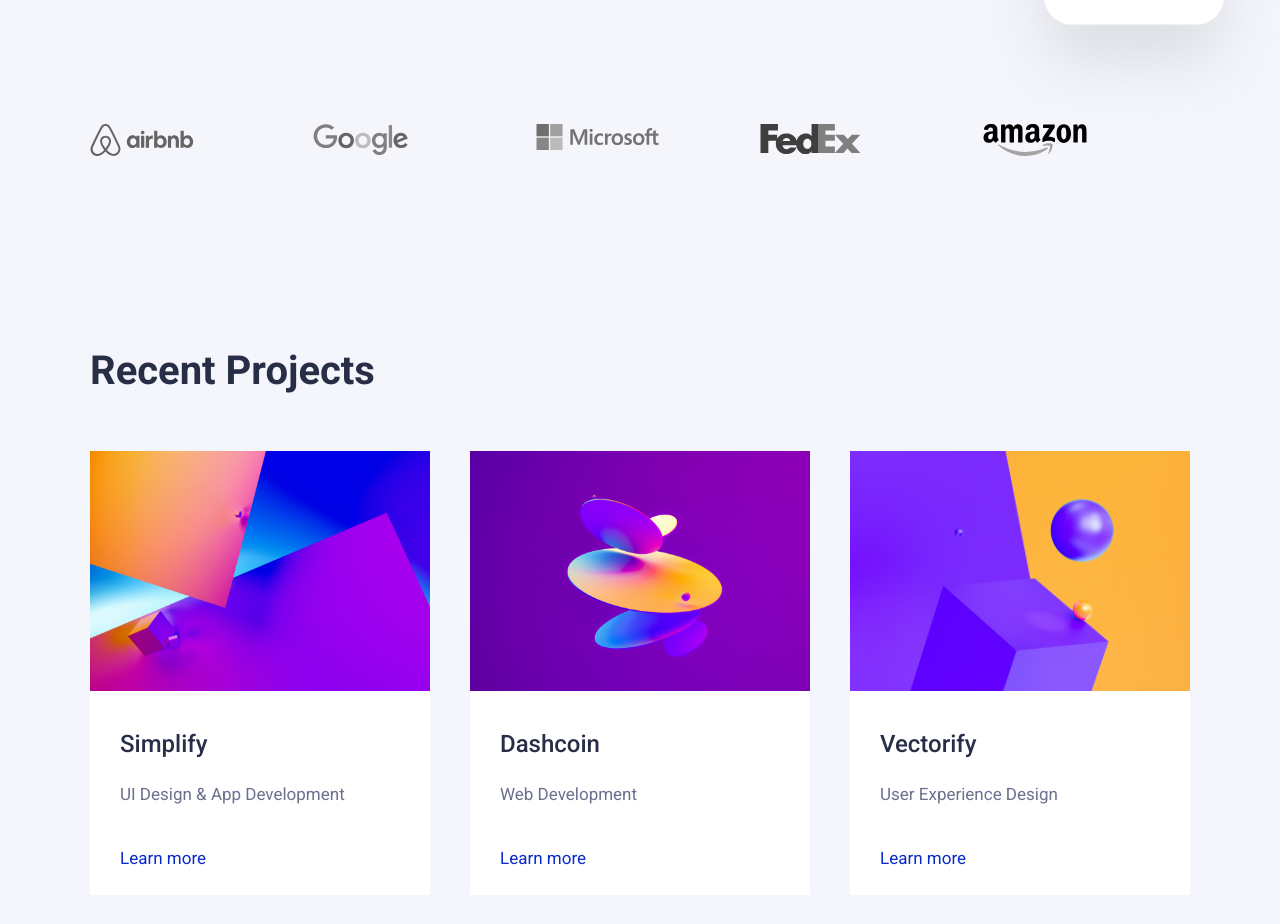
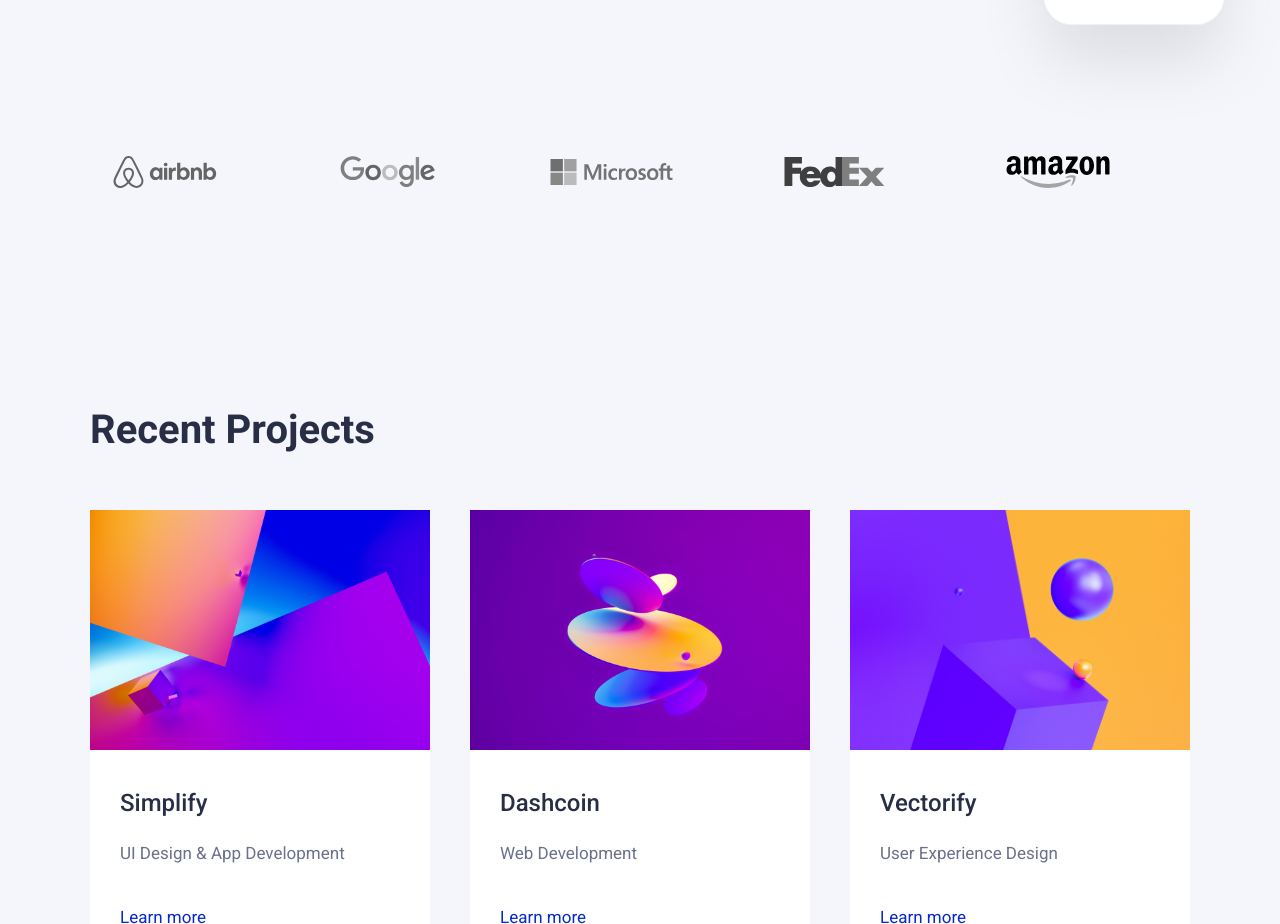
Before and after one commit to vmedina-rod/mid-term-project, a website: page index.html in a window 1280 px wide. Shown: the part 878-1802 px from the top of the page. Drawn offline with nearby package versions, Linux system fonts and the light colour scheme.

Commit message:
:lipstick: fix styles

```diff
--- a/assets/js/index.js
+++ b/assets/js/index.js
@@ -25,6 +25,9 @@ document.addEventListener("DOMContentLoaded", function (event) {
 
   sr.reveal(`._1, ._2`, { origin: "left" });
   sr.reveal(`._3, ._4`, { origin: "right" });
+
+  //Project Pages
+  sr.reveal(`.heading, project-type-wrapper`);
 
   const SUBSCRIBE_API_BASE_URL = "https://database.deta.sh/v1/a0wwnrex/contactmessages/items";
   const X_API_KEY = "a0wwnrex_JeRhBybn5iFYziStv9d2M6Mchd2b4B4H";
--- a/assets/scss/components/_logos.scss
+++ b/assets/scss/components/_logos.scss
@@ -21,3 +21,21 @@
     }
   }
 }
+
+.client {
+  @include display-flex;
+
+  &__logo {
+    @include display-flex;
+    width: 150px;
+    height: 96px;
+    @include jc-flex-center;
+    @include ai-flex-center;
+
+    &.amazon {
+      @include respond-max($md) {
+        display: none;
+      }
+    }
+  }
+}
```
Also changed, not shown: assets/css/style.css.
